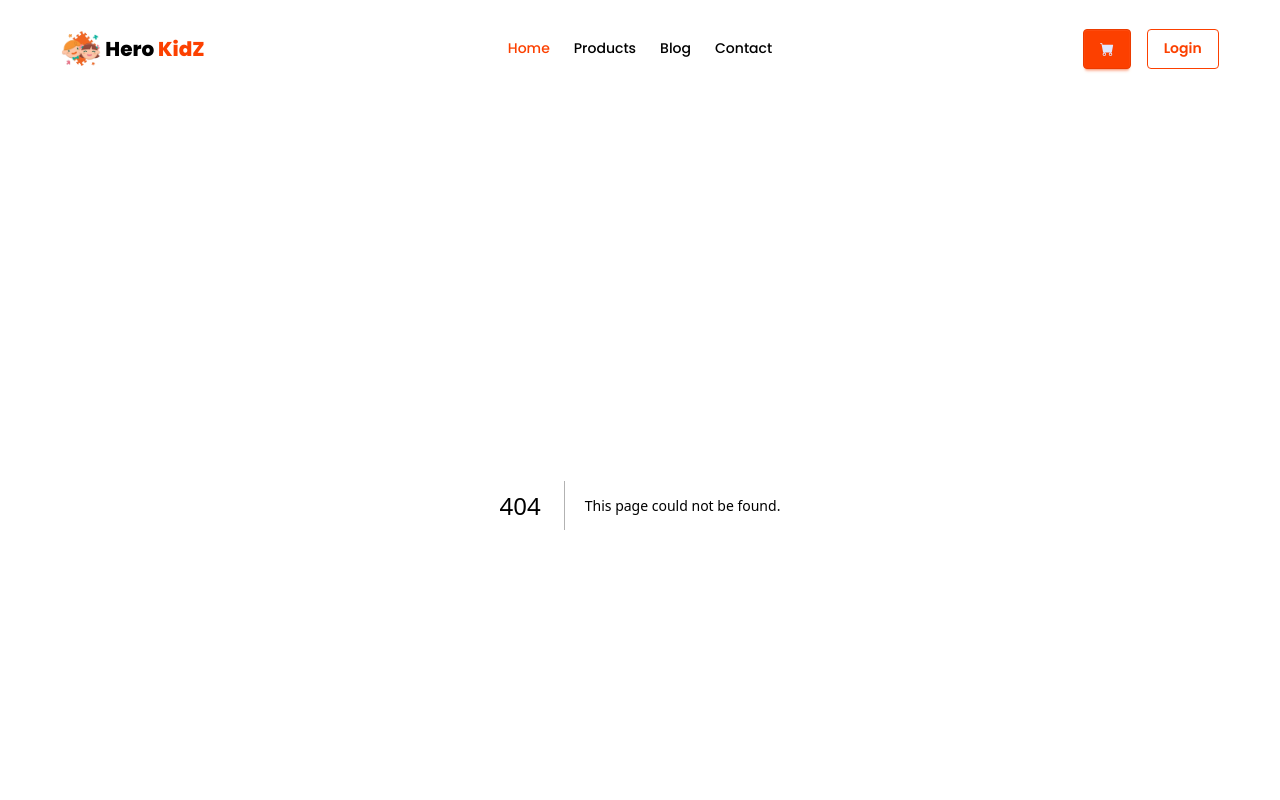
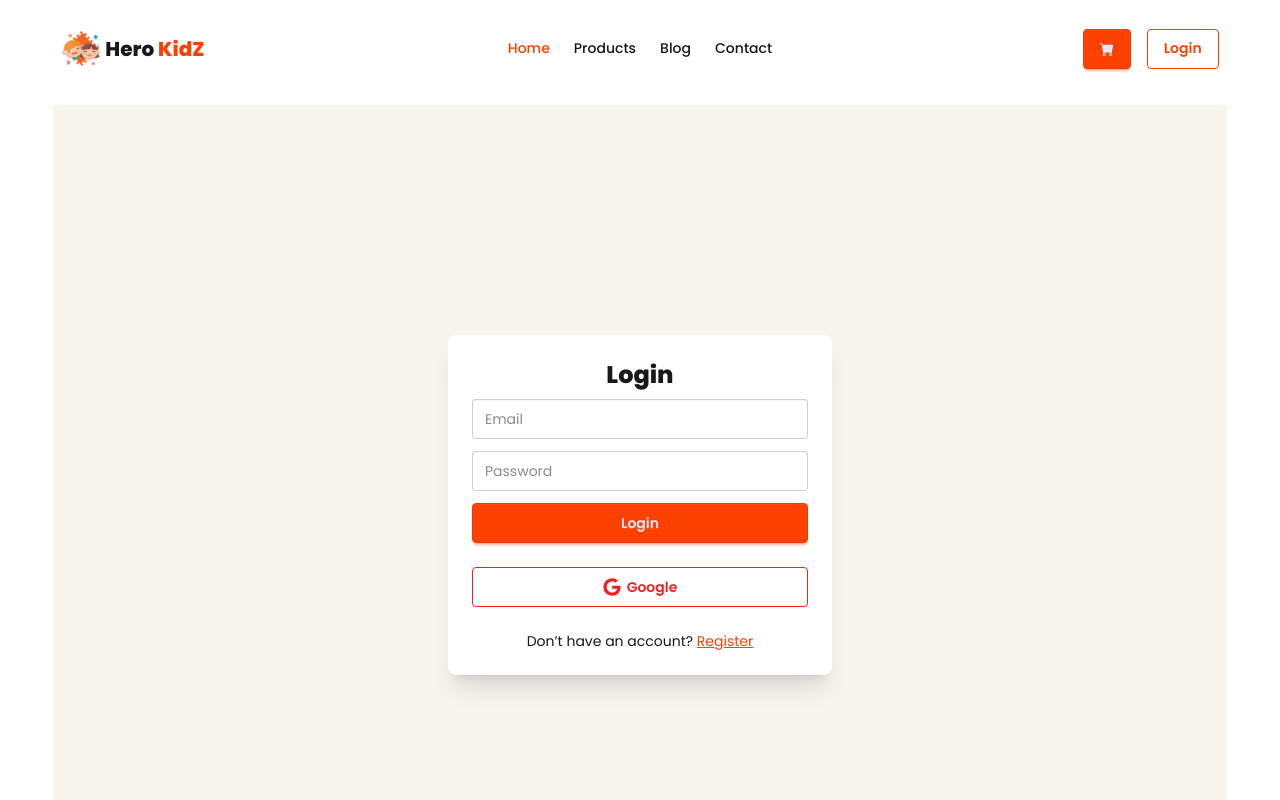
Before and after one commit to faiji31/Kids_Shop_Using_Next_js, a Next.js app: page /login in a window 1280 px wide. Before the commit this address had no page. Shown: the top 800 px of the page. Built offline with nearby package versions, Linux system fonts and the light colour scheme.

Commit message:
18th commit

```diff
--- a/package.json
+++ b/package.json
@@ -16,7 +16,8 @@
     "next": "16.2.6",
     "react": "19.2.4",
     "react-dom": "19.2.4",
-    "react-icons": "^5.6.0"
+    "react-icons": "^5.6.0",
+    "sweetalert2": "^11.26.24"
   },
   "devDependencies": {
     "@tailwindcss/postcss": "^4.3.0",
--- /dev/null
+++ b/src/app/login/page.jsx
@@ -0,0 +1,12 @@
+import LoginForm from "@/components/auth/LoginForm";
+import React from "react";
+
+const LoginPage = () => {
+  return (
+    <div>
+      <LoginForm></LoginForm>
+    </div>
+  );
+};
+
+export default LoginPage;
--- /dev/null
+++ b/src/app/register/page.jsx
@@ -0,0 +1,12 @@
+import { RegisterForm } from "@/components/auth/RegisterForm";
+import React from "react";
+
+const RegisterPage = () => {
+  return (
+    <div>
+      <RegisterForm></RegisterForm>
+    </div>
+  );
+};
+
+export default RegisterPage;
--- /dev/null
+++ b/src/components/auth/LoginForm.jsx
@@ -0,0 +1,73 @@
+"use client";
+import Link from "next/link";
+import { SocialButtons } from "./SocialButton";
+import { useSearchParams } from "next/navigation";
+import { useRouter } from "next/navigation";
+import Swal from "sweetalert2";
+
+const LoginForm = () => {
+  const params = useSearchParams();
+  const router = useRouter();
+  const callback = params.get("callbackUrl") || "/";
+
+  const handleSubmit = async (e) => {
+    e.preventDefault();
+    const form = e.target;
+    const email = form.email.value;
+    const password = form.password.value;
+
+    if (!email || !password) {
+      Swal.fire("Error", "Please enter both email and password.", "error");
+      return;
+    }
+
+    console.log("Login submitted", { email, password, callback });
+    Swal.fire("Success", "Logged in successfully.", "success");
+    router.push(callback);
+  };
+
+  return (
+    <div className="min-h-screen flex items-center justify-center bg-base-200">
+      <div className="card w-full max-w-sm shadow-xl bg-base-100">
+        <div className="card-body">
+          <h2 className="text-2xl font-bold text-center">Login</h2>
+
+          <form onSubmit={handleSubmit} className="space-y-3">
+            <input
+              type="email"
+              name="email"
+              placeholder="Email"
+              className="input input-bordered w-full"
+              required
+            />
+
+            <input
+              type="password"
+              name="password"
+              placeholder="Password"
+              className="input input-bordered w-full"
+              required
+            />
+
+            <button type="submit" className="btn btn-primary w-full">
+              Login
+            </button>
+          </form>
+
+          <SocialButtons />
+
+          <p className="text-center text-sm mt-4">
+            Don’t have an account?{" "}
+            <Link
+              href={`/register?callbackUrl=${callback}`}
+              className="link link-primary"
+            >
+              Register
+            </Link>
+          </p>
+        </div>
+      </div>
+    </div>
+  );
+};
+export default LoginForm;
--- /dev/null
+++ b/src/components/auth/RegisterForm.jsx
@@ -0,0 +1,85 @@
+"use client";
+import Link from "next/link";
+import { SocialButtons } from "./SocialButton";
+import { useState } from "react";
+import { useRouter, useSearchParams } from "next/navigation";
+import Swal from "sweetalert2";
+
+export const RegisterForm = () => {
+  const params = useSearchParams();
+  const router = useRouter();
+  const callbackUrl = params.get("callbackUrl") || "/";
+  const [form, setForm] = useState({
+    name: "",
+    email: "",
+    password: "",
+  });
+
+  const handleChange = (e) => {
+    setForm({ ...form, [e.target.name]: e.target.value });
+  };
+
+  const handleSubmit = async (e) => {
+    e.preventDefault();
+    if (!form.name || !form.email || !form.password) {
+      Swal.fire("Error", "Please fill all fields before registering.", "error");
+      return;
+    }
+
+    console.log("Register submitted", form);
+    Swal.fire("Success", "Registered successfully.", "success");
+    router.push(callbackUrl);
+  };
+
+  return (
+    <div className="min-h-screen flex items-center justify-center bg-base-200">
+      <div className="card w-full max-w-sm shadow-xl bg-base-100">
+        <div className="card-body">
+          <h2 className="text-2xl font-bold text-center">Create Account</h2>
+
+          <form onSubmit={handleSubmit} className="space-y-3">
+            <input
+              type="text"
+              name="name"
+              placeholder="Full Name"
+              className="input input-bordered w-full"
+              onChange={handleChange}
+              required
+            />
+
+            <input
+              type="email"
+              name="email"
+              placeholder="Email"
+              className="input input-bordered w-full"
+              onChange={handleChange}
+              required
+            />
+
+            <input
+              type="password"
+              name="password"
+              placeholder="Password"
+              className="input input-bordered w-full"
+              onChange={handleChange}
+              required
+            />
+
+            <button type="submit" className="btn btn-primary w-full">
+              Register
+            </button>
+          </form>
+
+          <SocialButtons />
+
+          <p className="text-center text-sm mt-4">
+            Already have an account?{" "}
+            <Link href="/login" className="link link-primary">
+              Login
+            </Link>
+          </p>
+        </div>
+      </div>
+    </div>
+  );
+};
--- /dev/null
+++ b/src/components/auth/SocialButton.jsx
@@ -0,0 +1,25 @@
+"use client";
+import { useSearchParams } from "next/navigation";
+import { FaGoogle } from "react-icons/fa";
+
+export const SocialButtons = () => {
+  const params = useSearchParams();
+  const callbackUrl = params.get("callbackUrl") || "/";
+
+  const handleSignIn = () => {
+    console.log("Social sign-in clicked", { callbackUrl });
+    alert("Social sign-in is not configured. This is a placeholder button.");
+  };
+
+  return (
+    <div className="flex gap-3 mt-4">
+      <button
+        onClick={handleSignIn}
+        className="btn btn-outline btn-error flex-1"
+      >
+        <FaGoogle className="text-lg" />
+        Google
+      </button>
+    </div>
+  );
+};
```
Also changed, not shown: 1 other file (tests, documents, lock files or other folders).
